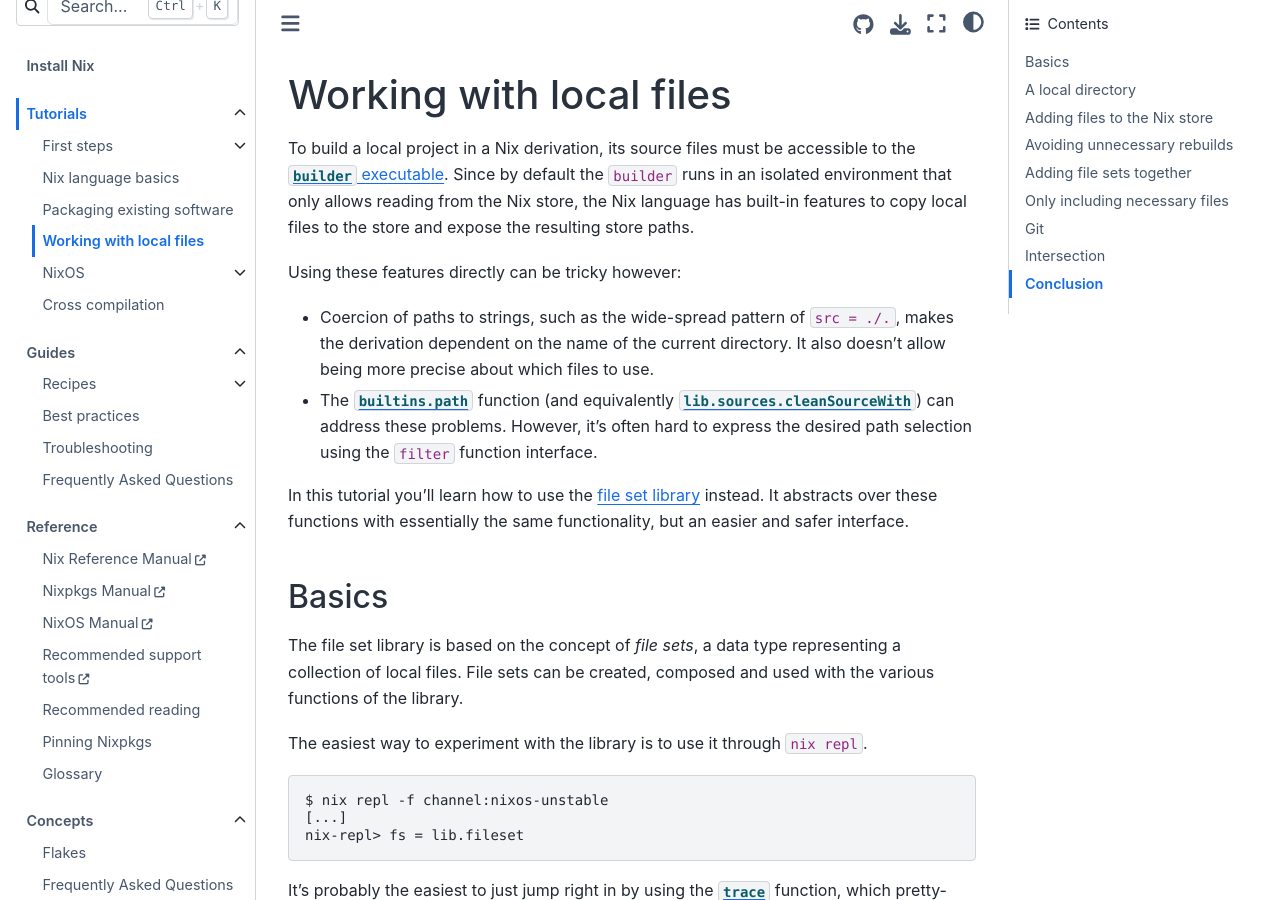
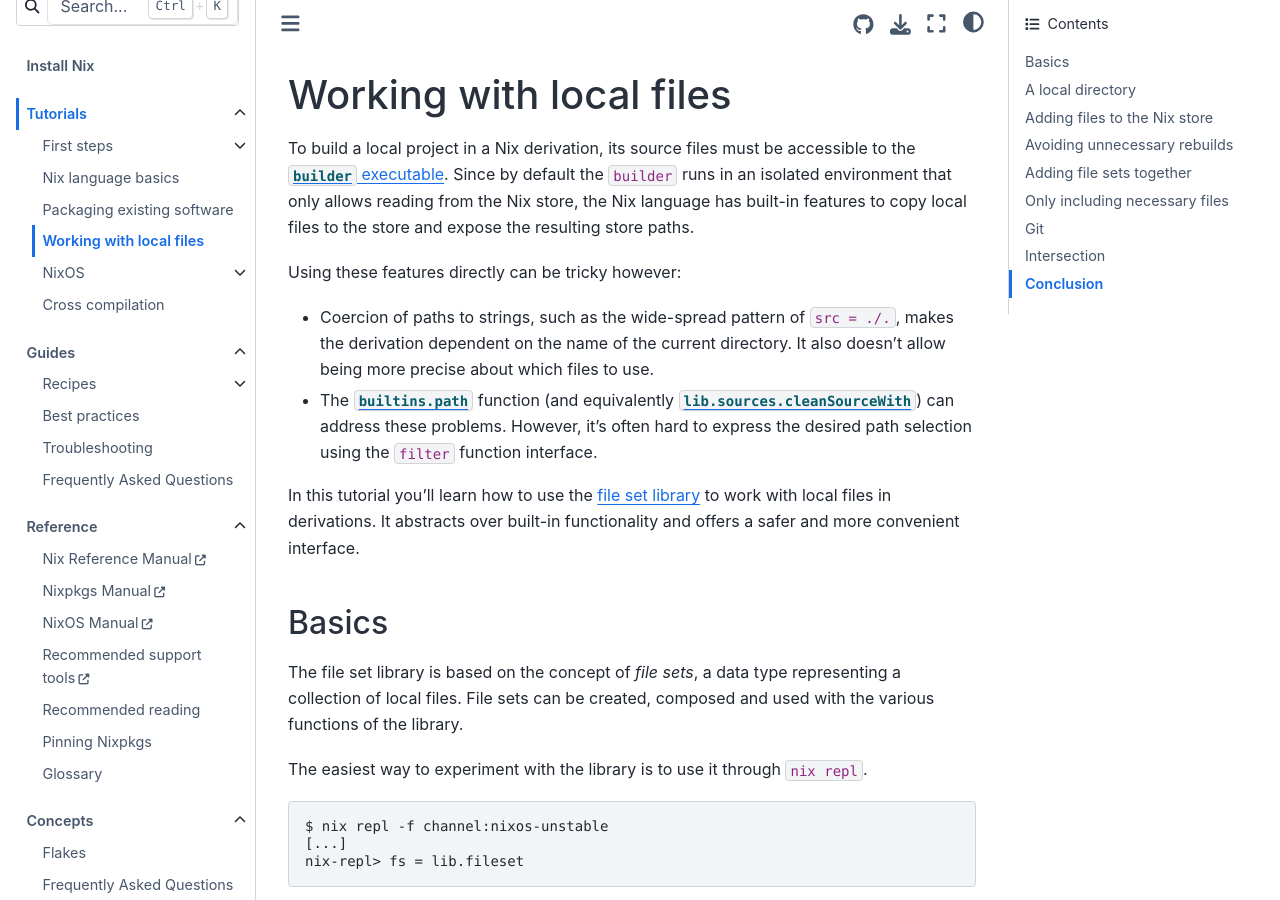
Before and after one commit to NixOS/nix.dev, a Sphinx documentation site: the page built from source/tutorials/file-sets.md, in a window 1280 px wide and 900 px high. Built offline with Sphinx 7.4.7 and the Sphinx Book theme 1.1.4, drawn with Linux system fonts in a browser that asks for light colours.

Commit message:
reword learning objective
- sharpen the value proposition of the library
- this meshes with and expands on the new title

```diff
--- a/source/tutorials/file-sets.md
+++ b/source/tutorials/file-sets.md
@@ -17,9 +17,8 @@
   can address these problems.
   However, it's often hard to express the desired path selection using the `filter` function interface.
 
-In this tutorial you'll learn how to use the [file set library](https://nixos.org/manual/nixpkgs/unstable/#sec-functions-library-fileset) instead.
-It abstracts over these functions with essentially the same functionality,
-but an easier and safer interface.
+In this tutorial you'll learn how to use the [file set library](https://nixos.org/manual/nixpkgs/unstable/#sec-fileset) to work with local files in derivations.
+It abstracts over built-in functionality and offers a safer and more convenient interface.
 
 ## Basics
 
```
